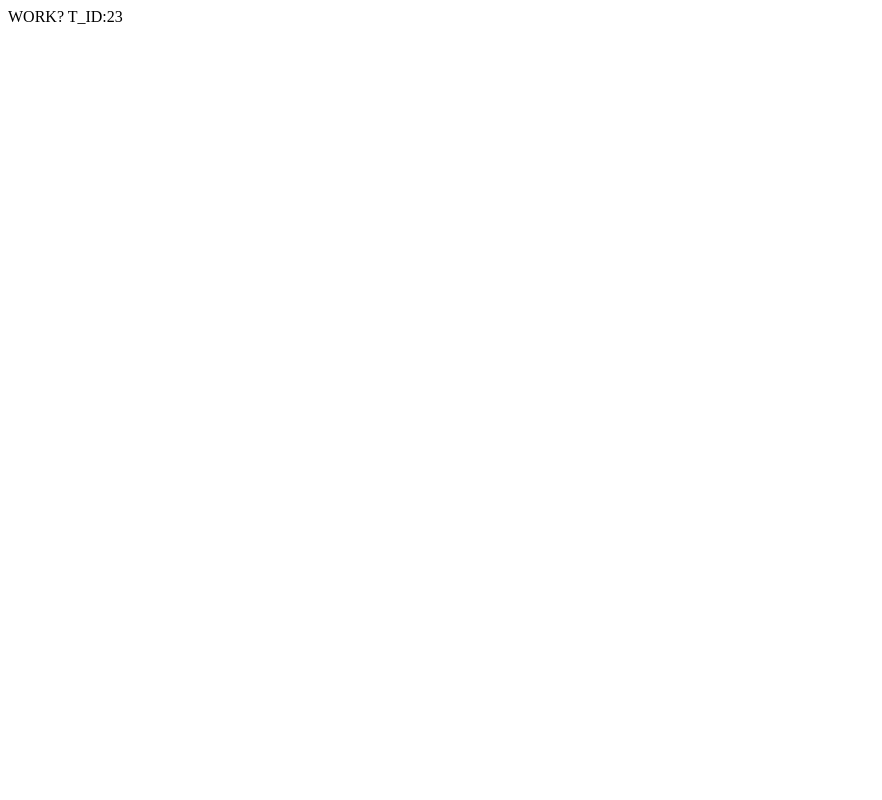
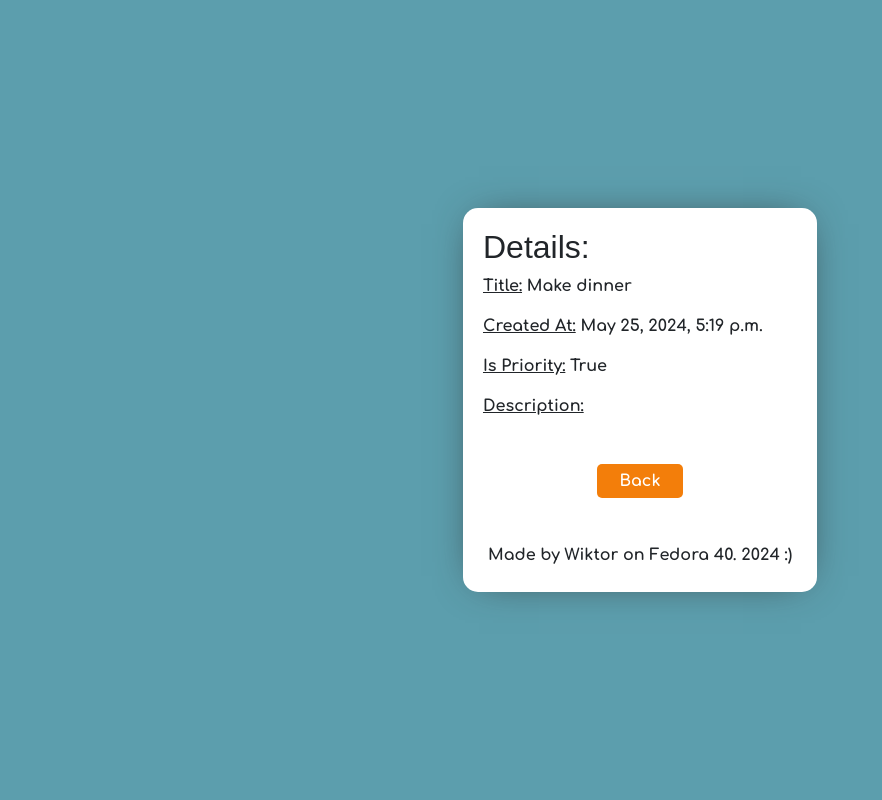
Before and after one commit to Ichigo002/django-todo-app, a Django app: page /details/23/ in a window 1280 px wide. Before the commit the part shown is almost empty. Shown: the whole page, without its empty margins (0-882 px from the left). Run offline with Django 5.2, Linux system fonts and the light colour scheme; data comes from the database, SQL or seed files in the repository; both versions use the stored data as it was after the commit; some web fonts are replaced.

Commit message:
make details window

```diff
--- a/todo_app/static/todo_app/style.css
+++ b/todo_app/static/todo_app/style.css
@@ -112,3 +112,11 @@ footer {
     padding: 6px;
     color: #3c3c3c;
 }
+
+.detail-strong {
+    text-decoration: underline;
+}
+
+.limited-p {
+    max-width: 350px;
+}
--- /dev/null
+++ b/todo_app/templates/todo_app/task_details.html
@@ -0,0 +1,34 @@
+{% extends "todo_app/layouts/layout.html" %}
+
+{% block title %}
+    Details:
+{% endblock %}
+
+{% block content %}
+
+    <div class="content-list">
+        <p class="limited-p">
+            <span class="detail-strong">Title:</span>
+            {{ task.title }}
+        </p>
+        <p class="limited-p">
+            <span class="detail-strong">Created At:</span>
+            {{ task.created_at }}
+        </p>
+        <p class="limited-p">
+            <span class="detail-strong">Is Priority:</span>
+            {{ task.is_priority }}
+        </p>
+        <p class="limited-p">
+            <span class="detail-strong">Description:</span>
+            {{ task.details }}
+        </p>
+
+
+        <div class="btn-to-right-side">
+            <a class="list-item-btn btn-add-new" href="{% url 'home' %}">Back</a>
+        </div>
+
+    </div>
+
+{% endblock %}
--- a/todo_app/views.py
+++ b/todo_app/views.py
@@ -15,7 +15,15 @@ def home(request):
     return render(request, "todo_app/main_page.html", context)
 
 def task_details(request, tid):
-    return HttpResponse(f"WORK? T_ID:{tid}")
+
+    task = TodoTask.objects.filter(id = tid)
+
+
+    context = {
+        'task' : task[0]
+    }
+
+    return render(request, "todo_app/task_details.html", context)
 
 def new_task(request):
     form = TodoTaskForm(request.POST or None)
```
Also changed, not shown: db.sqlite3.
